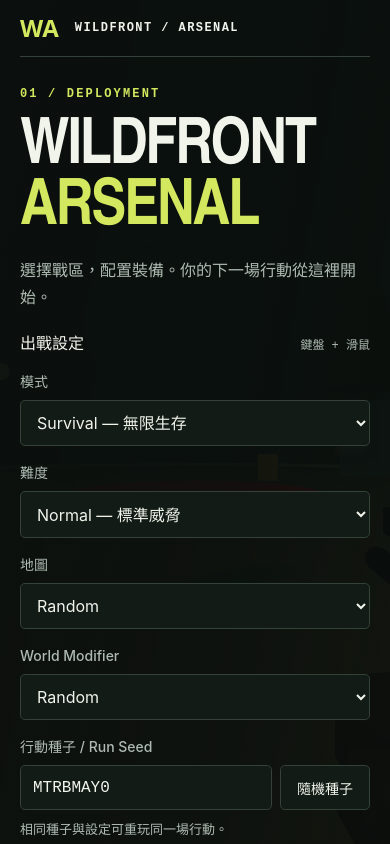
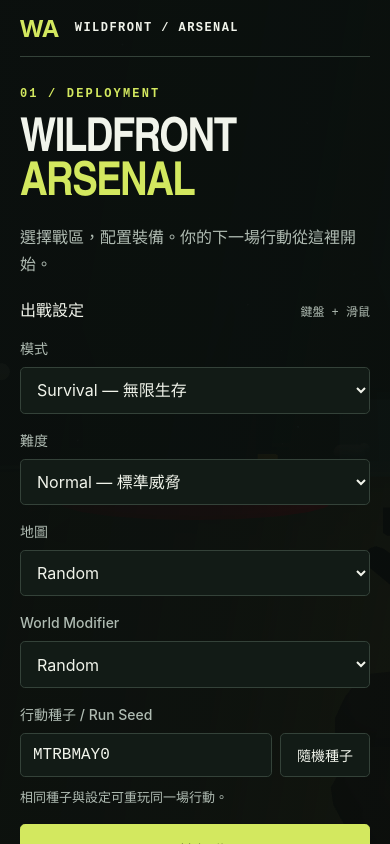
Before and after one commit to Honguan/wildfront-arsenal, a website built with Vite: page index.html in a window 390 px wide. Built offline with nearby package versions, Linux system fonts and the light colour scheme; animation ran at ten frames a second.

Commit message:
fix: fit mobile headings with fallback fonts

```diff
--- a/src/style.css
+++ b/src/style.css
@@ -184,7 +184,7 @@ small { color: #9aaa9f; font-size: .75rem; letter-spacing: .18em; }
   .hud-top div { flex: 1; min-width: 4.5rem; padding: .4rem; }
   .hud-top div:last-child { flex-basis: 100%; }
   #message { width: 90%; text-align: center; }
-  h1 { font-size: 4rem; }
+  h1 { font-size: clamp(2rem, 12vw, 4rem); }
   .upgrade-grid { grid-template-columns: 1fr; }
   .setup-grid { grid-template-columns: 1fr; }
   .upgrade-grid button { min-height: 5rem; }
```
Also changed, not shown: e2e/interface.spec.ts (+2 -0 lines), CHANGELOG.md.
